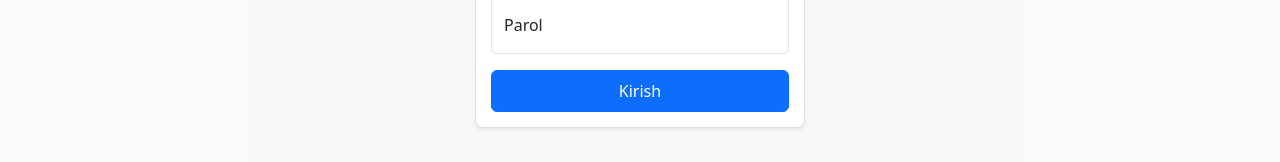
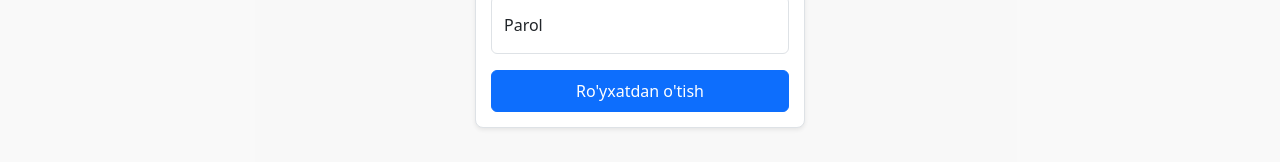
Before and after one commit to azykdeveloper/react-2-article-project, a React (Vite) app: page /register in a window 1280 px wide. Shown: the part 446-608 px from the top of the page. Built offline with nearby package versions, Linux system fonts and the light colour scheme.

Commit message:
redux toolkit configuration for login and register

```diff
--- a/package.json
+++ b/package.json
@@ -10,9 +10,11 @@
     "preview": "vite preview"
   },
   "dependencies": {
+    "@reduxjs/toolkit": "^2.8.2",
     "bootstrap": "^5.3.7",
     "react": "^19.1.0",
     "react-dom": "^19.1.0",
+    "react-redux": "^9.2.0",
     "react-router": "^7.6.2"
   },
   "devDependencies": {
--- a/src/main.jsx
+++ b/src/main.jsx
@@ -5,11 +5,15 @@ import { BrowserRouter } from "react-router";
 import 'bootstrap/dist/css/bootstrap.min.css'
 import './main.css'
 import App from './app.jsx'
+import { Provider } from 'react-redux';
+import store from './store/index.js';
 
 createRoot(document.getElementById("root")).render(
   <StrictMode>
     <BrowserRouter>
-      <App />
+      <Provider store={store}>
+        <App />
+      </Provider>
     </BrowserRouter>
   </StrictMode>
 );
--- a/src/pages/AppHome.jsx
+++ b/src/pages/AppHome.jsx
@@ -1,8 +1,8 @@
 function AppHome() {
   return (
-    <>
+    <section style={{ paddingTop: "80px" }}>
       <h1>AppHome</h1>
-    </>
+    </section>
    );
 }
 
--- a/src/pages/AppLogin.jsx
+++ b/src/pages/AppLogin.jsx
@@ -1,12 +1,22 @@
 import { useState } from "react";
 import MyInput from "../components/ui/MyInput";
+import { useDispatch, useSelector } from "react-redux";
 
 function AppLogin() {
   const [email, setEmail] = useState("");
   const [password, setPassword] = useState("");
+
+  const dispatch = useDispatch();
+  const auth = useSelector((state) => state.auth);
+
+  const handleSubmit = (e) => {
+    e.preventDefault();
+
+  };
   return (
     <main className="form-signin w-100 min-vh-100 d-flex align-items-center justify-content-center">
       <form
+        onSubmit={handleSubmit}
         className=" bg-white border rounded-3 shadow-sm w-100 "
         style={{ maxWidth: "330px", padding: "15px" }}
       >
@@ -25,8 +35,8 @@ function AppLogin() {
           placeholder={"Parol"}
         />
 
-        <button className="btn btn-primary w-100 py-2" type="submit">
-          Kirish
+        <button disabled={auth.loading} className="btn btn-primary w-100 py-2" type="submit" style={{ cursor: auth.loading ? "wait" : "pointer" }}>
+          {auth.loading ? "Kirish..." : "Kirish"}
         </button>
       </form>
     </main>
--- a/src/pages/AppRegister.jsx
+++ b/src/pages/AppRegister.jsx
@@ -1,25 +1,53 @@
 import { useState } from "react";
 import MyInput from "../components/ui/MyInput";
+import { useDispatch, useSelector } from "react-redux";
 
 function AppRegister() {
   const [email, setEmail] = useState("");
   const [username, setUsername] = useState("");
   const [password, setPassword] = useState("");
 
+  const dispatch = useDispatch();
+  const auth = useSelector((state) => state.auth);
+
+  const handleSubmit = (e) => {
+    e.preventDefault();
+  };
 
   return (
     <main className="form-signin w-100 min-vh-100 d-flex align-items-center justify-content-center">
       <form
+        onSubmit={handleSubmit}
         className=" bg-white border rounded-3 shadow-sm w-100 "
         style={{ maxWidth: "330px", padding: "15px" }}
       >
         <h4 className="h4 mb-4 fw-semibold text-center">Ro'yxatdan o'tish</h4>
-        <MyInput state={email} setState={setEmail} type={"email"} placeholder={"Email adress"} />
-        <MyInput state={username} setState={setUsername} type={"text"} placeholder={"Username"} />
-        <MyInput state={password} setState={setPassword} type={"password"} placeholder={"Parol"} />
+        <MyInput
+          state={email}
+          setState={setEmail}
+          type={"email"}
+          placeholder={"Email adress"}
+        />
+        <MyInput
+          state={username}
+          setState={setUsername}
+          type={"text"}
+          placeholder={"Username"}
+        />
+        <MyInput
+          state={password}
+          setState={setPassword}
+          type={"password"}
+          placeholder={"Parol"}
+        />
 
-        <button className="btn btn-primary w-100 py-2" type="submit">
-          Kirish
+        <button
+          disabled={auth.loading}
+          style={{ cursor: auth.loading ? "wait" : "pointer" }}
+          className="btn btn-primary w-100 py-2"
+          type="submit"
+        >
+          {auth.loading ? "Ro'yxatdan o'tish..." : "Ro'yxatdan o'tish"}
         </button>
       </form>
     </main>
--- /dev/null
+++ b/src/slice/auth.js
@@ -0,0 +1,64 @@
+import { createSlice } from "@reduxjs/toolkit";
+
+const initialState = {
+  isAuthenticated: false,
+  user: null,
+  error: null,
+  loading: false,
+};
+
+const authSlice = createSlice({
+  name: "auth",
+  initialState,
+  reducers: {
+    loginStart: (state) => {
+      state.loading = true;
+      state.error = null;
+    },
+    loginSuccess: (state, action) => {
+      state.isAuthenticated = true;
+      state.user = action.payload;
+      state.loading = false;
+      state.error = null;
+    },
+    loginFailure: (state, action) => {
+      state.isAuthenticated = false;
+      state.user = null;
+      state.loading = false;
+      state.error = action.payload;
+    },
+    registerStart: (state) => {
+      state.loading = true;
+      state.error = null;
+    },
+    registerSuccess: (state, action) => {
+      state.isAuthenticated = true;
+      state.user = action.payload;
+      state.loading = false;
+      state.error = null;
+    },
+    registerFailure: (state, action) => {
+      state.isAuthenticated = false;
+      state.user = null;
+      state.loading = false;
+      state.error = action.payload;
+    },
+    logout: (state) => {
+      state.isAuthenticated = false;
+      state.user = null;
+      state.error = null;
+      state.loading = false;
+    },
+  },
+});
+
+export const {
+  loginStart,
+  loginSuccess,
+  loginFailure,
+  registerStart,
+  registerSuccess,
+  registerFailure,
+  logout,
+} = authSlice.actions;
+export default authSlice.reducer;
--- /dev/null
+++ b/src/store/index.js
@@ -0,0 +1,9 @@
+import { configureStore } from "@reduxjs/toolkit";
+import auth from "../slice/auth";
+
+export default configureStore({
+  reducer: {
+    auth
+  },
+  devTools: process.env.NODE_ENV !== 'production',
+})
```
Also changed, not shown: 1 other file (tests, documents, lock files or other folders).
